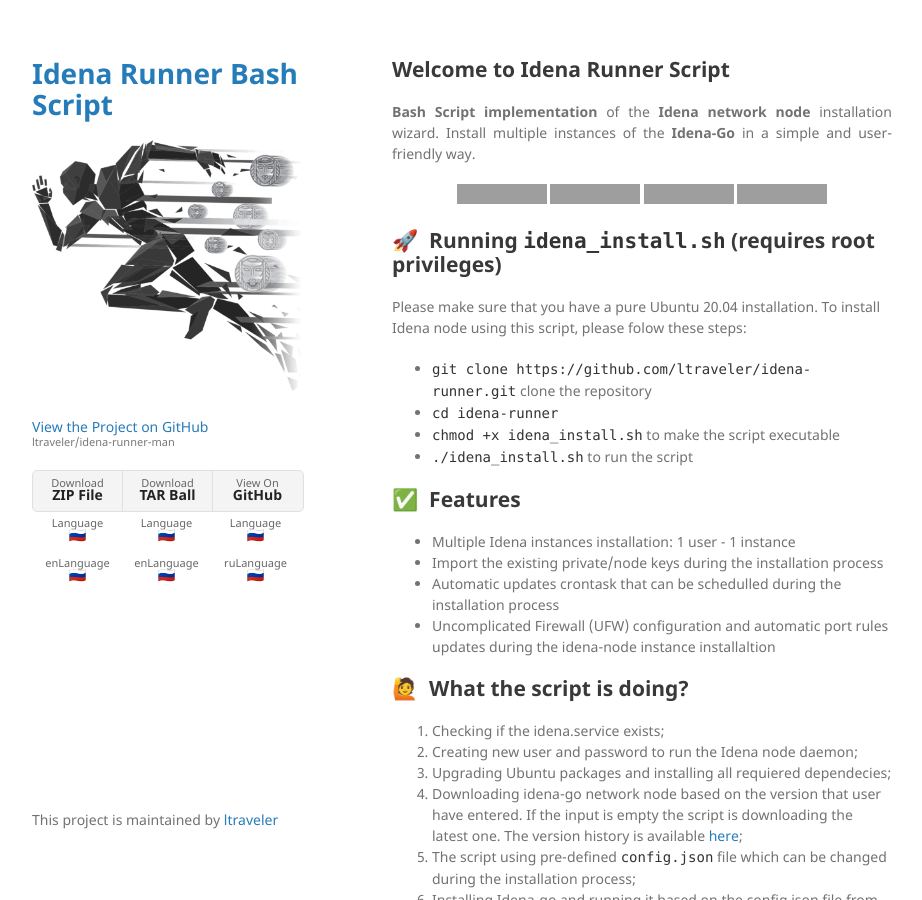
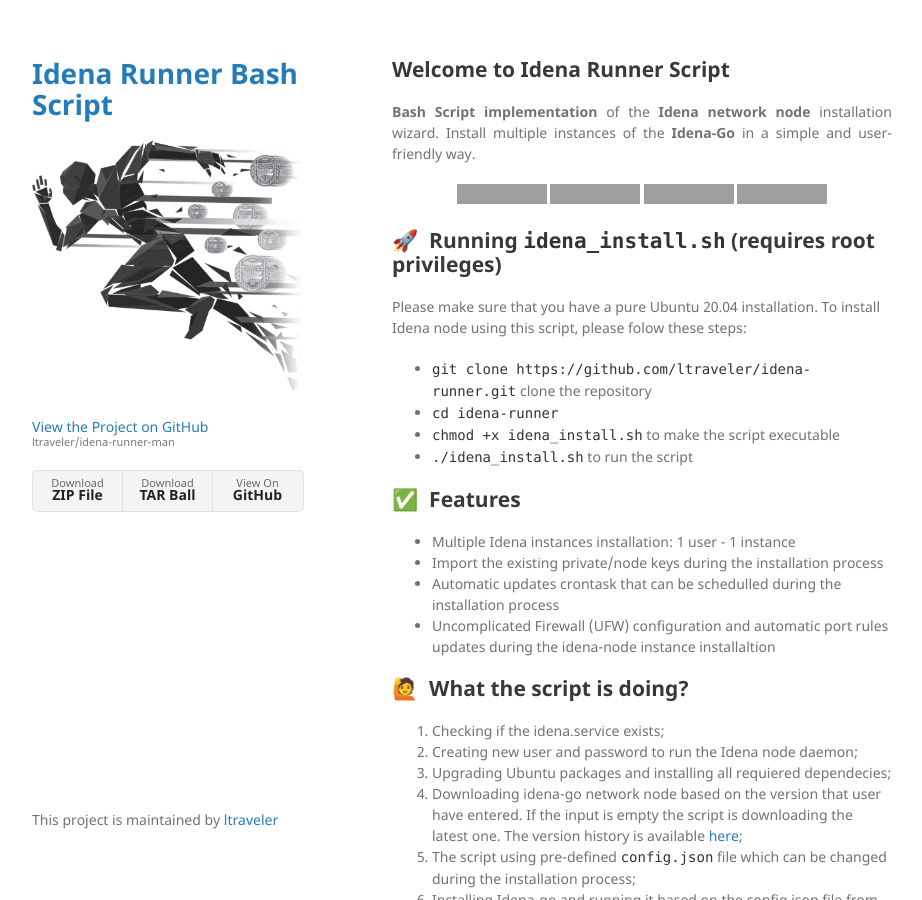
Before and after one commit to ltraveler/idena-runner-man, a Jekyll site: the page built from index.md, in a window 1280 px wide and 900 px high. Shown: the whole window, without its empty margins (178-1100 px from the left). Built offline with Jekyll 4.4.1, drawn with Linux system fonts in a browser that asks for light colours; the repository's description, which GitHub fills in, is left out; grey boxes are pictures that could not be loaded.

Commit message:
Update default.html

```diff
--- a/_layouts/default.html
+++ b/_layouts/default.html
@@ -36,12 +36,17 @@
           <li><a href="{{ site.github.zip_url }}">Download <strong>ZIP File</strong></a></li>
           <li><a href="{{ site.github.tar_url }}">Download <strong>TAR Ball</strong></a></li>
           <li><a href="{{ site.github.repository_url }}">View On <strong>GitHub</strong></a></li>
-          {% assign pages=site.pages | where:"ref", page.ref | sort: 'lang' %}
-          {% for page in pages %}
-          <li>
-          <a href="{{ page.url }}" class="{{ page.lang }}">{{ page.lang }}Language <strong>🇷🇺</strong></a>
+
+          {% assign versions = site.posts | where: "ref", post.ref | sort: 'lang'%}
+{% if versions.size> 1%}
+    {% for version in versions%}
+        {% if version.lang! = site.lang%}
+            <li>
+          <a href="{{ version.url }}">{{site.data.i18n [version.lang] .icon}} </a>
           </li>
-          {% endfor %}
+        {% endif%}
+    {% endfor%}
+{% endif%}
         </ul>
         {% endif %}
       </header>
```
